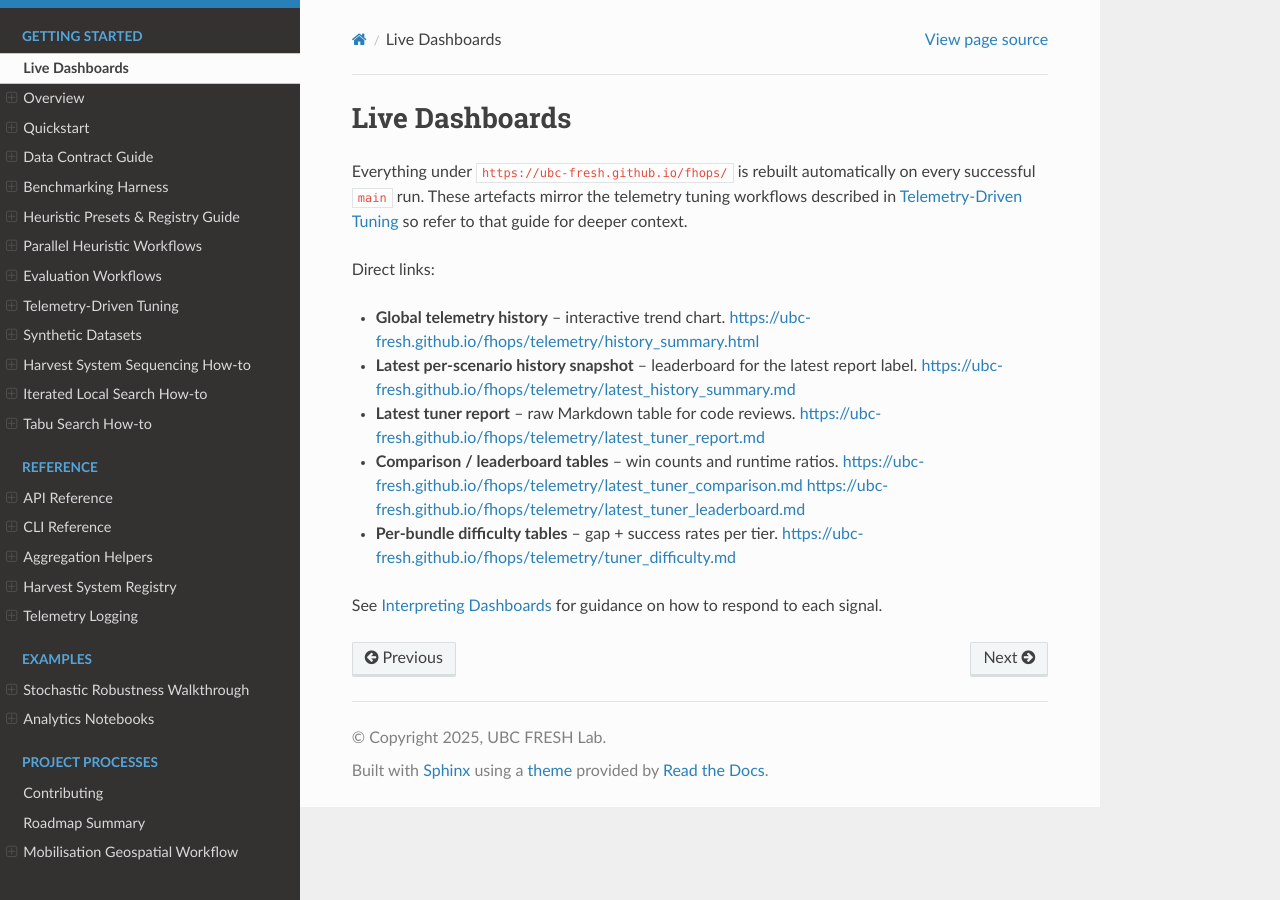
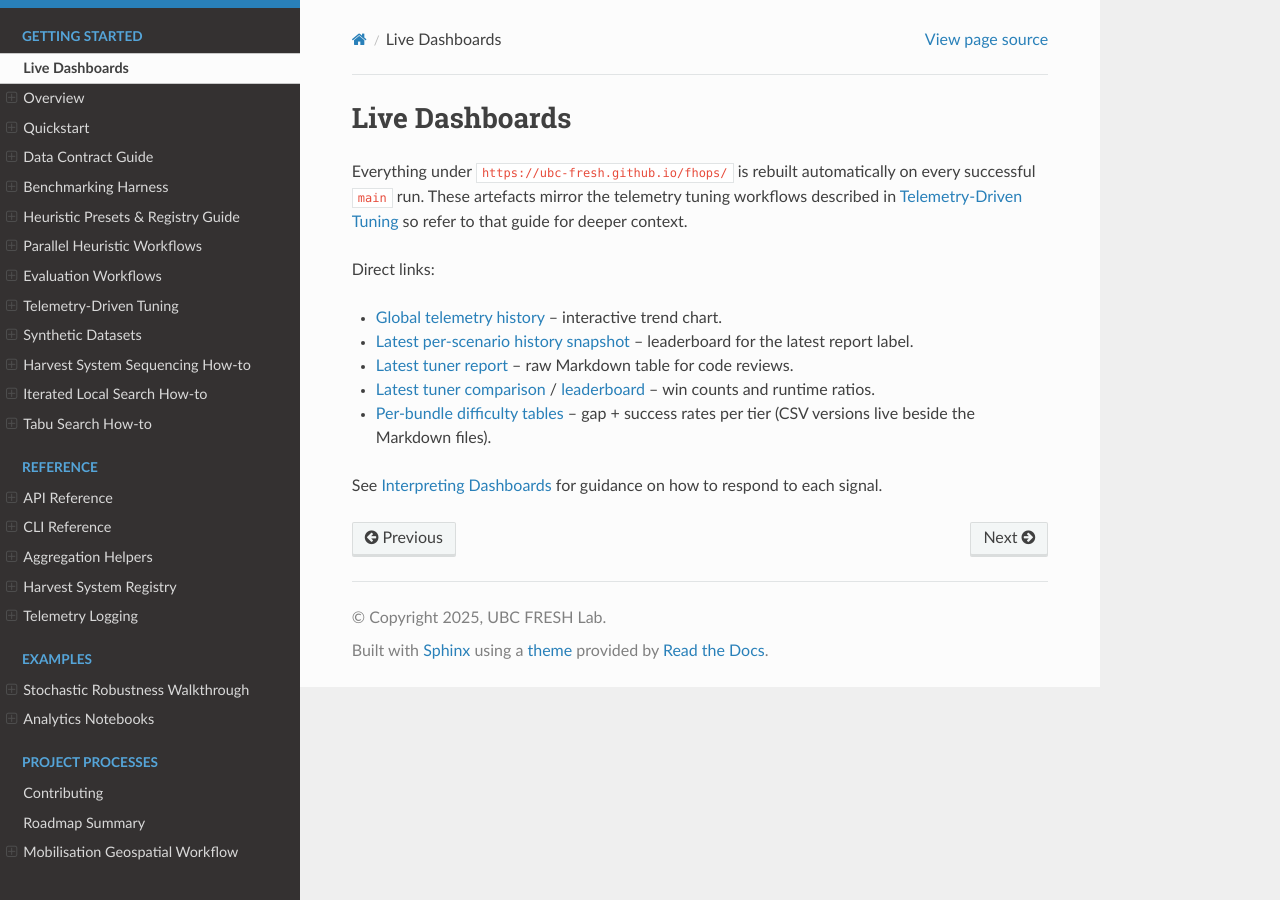
Before and after one commit to UBC-FRESH/fhops, a Sphinx documentation site: the page built from docs/reference/dashboards.rst, in a window 1280 px wide. Built offline with Sphinx 7.4.7 and the Read the Docs theme 3.1.0, drawn with Linux system fonts in a browser that asks for light colours.

Commit message:
Link dashboards and publish difficulty tables

```diff
--- a/docs/reference/dashboards.rst
+++ b/docs/reference/dashboards.rst
@@ -7,16 +7,16 @@ successful ``main`` run. These artefacts mirror the telemetry tuning workflows d
 
 Direct links:
 
-- **Global telemetry history** – interactive trend chart.
-  https://ubc-fresh.github.io/fhops/telemetry/history_summary.html
-- **Latest per-scenario history snapshot** – leaderboard for the latest report label.
-  https://ubc-fresh.github.io/fhops/telemetry/latest_history_summary.md
-- **Latest tuner report** – raw Markdown table for code reviews.
-  https://ubc-fresh.github.io/fhops/telemetry/latest_tuner_report.md
-- **Comparison / leaderboard tables** – win counts and runtime ratios.
-  https://ubc-fresh.github.io/fhops/telemetry/latest_tuner_comparison.md
-  https://ubc-fresh.github.io/fhops/telemetry/latest_tuner_leaderboard.md
-- **Per-bundle difficulty tables** – gap + success rates per tier.
-  https://ubc-fresh.github.io/fhops/telemetry/tuner_difficulty.md
+- `Global telemetry history <https://ubc-fresh.github.io/fhops/telemetry/history_summary.html>`_
+  – interactive trend chart.
+- `Latest per-scenario history snapshot <https://ubc-fresh.github.io/fhops/telemetry/latest_history_summary.md>`_
+  – leaderboard for the latest report label.
+- `Latest tuner report <https://ubc-fresh.github.io/fhops/telemetry/latest_tuner_report.md>`_
+  – raw Markdown table for code reviews.
+- `Latest tuner comparison <https://ubc-fresh.github.io/fhops/telemetry/latest_tuner_comparison.md>`_
+  / `leaderboard <https://ubc-fresh.github.io/fhops/telemetry/latest_tuner_leaderboard.md>`_
+  – win counts and runtime ratios.
+- `Per-bundle difficulty tables <https://ubc-fresh.github.io/fhops/telemetry/tuner_difficulty.md>`_
+  – gap + success rates per tier (CSV versions live beside the Markdown files).
 
 See :ref:`telemetry_dashboard_interpretation` for guidance on how to respond to each signal.
```
Also changed, not shown: 1 other file.
